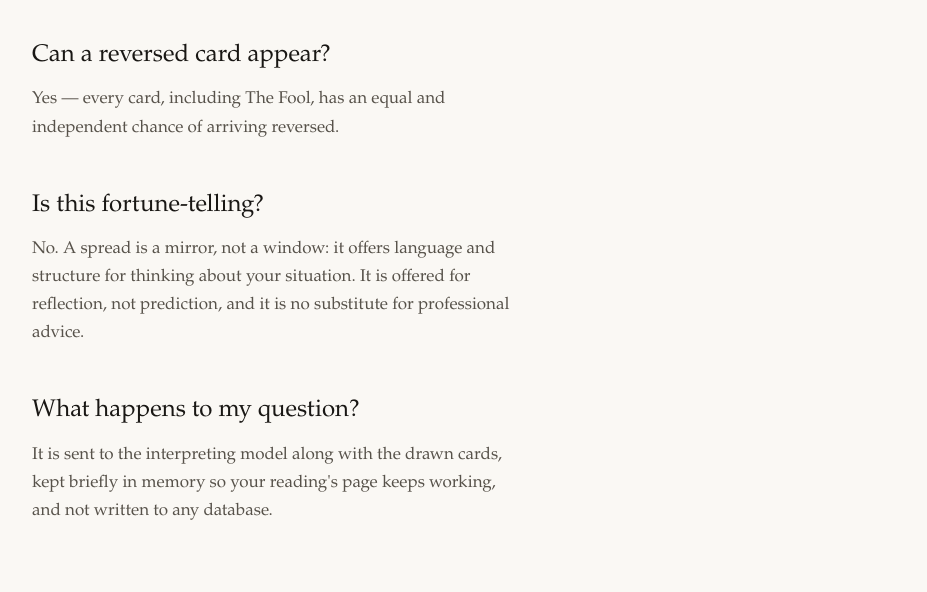
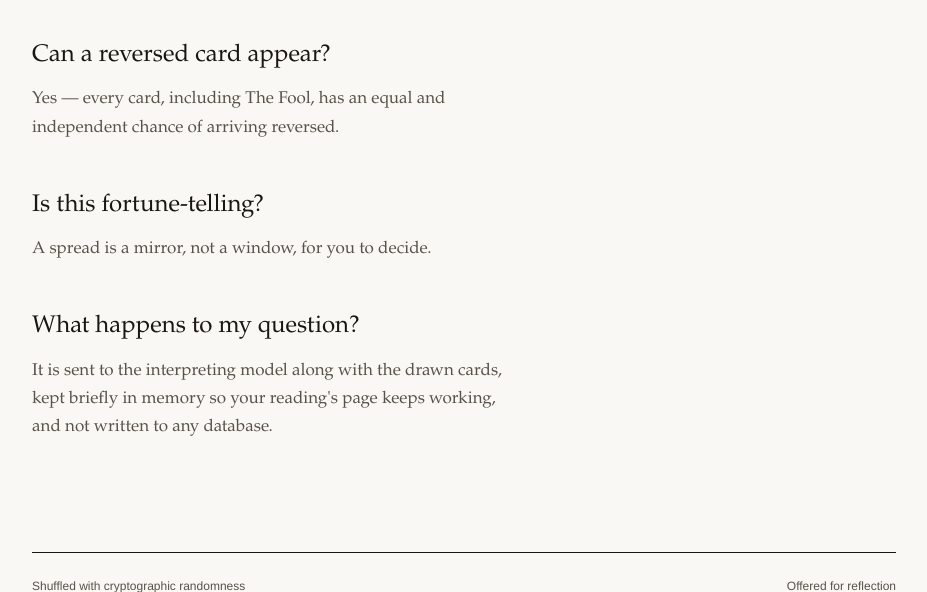
Before and after one commit to mdh-1/neoarcana, a FastAPI app: page /faq in a window 1280 px wide. Shown: the part 814-1406 px from the top of the page, without its empty margins (176-1103 px from the left). Run offline with FastAPI, Linux system fonts and the light colour scheme.

Commit message:
FAQ: shorten the fortune-telling answer
Co-Authored-By: Claude Opus 5 <noreply@anthropic.com>

```diff
--- a/app/templates/faq.html
+++ b/app/templates/faq.html
@@ -31,9 +31,7 @@
   chance of arriving reversed.</p>
 
   <h2>Is this fortune-telling?</h2>
-  <p>No. A spread is a mirror, not a window: it offers language and structure
-  for thinking about your situation. It is offered for reflection, not
-  prediction, and it is no substitute for professional advice.</p>
+  <p>A spread is a mirror, not a window, for you to decide.</p>
 
   <h2>What happens to my question?</h2>
   <p>It is sent to the interpreting model along with the drawn cards, kept
```
